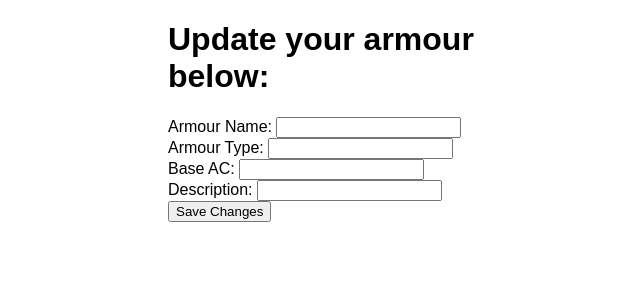
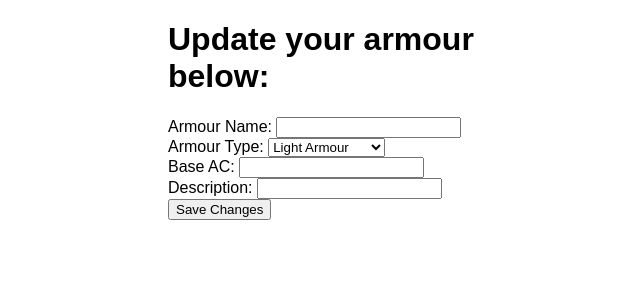
Before and after one commit to Pikmaniac369/C16302271-Final_Year_Project, a Flask app: template templates/updateArmour.html in a window 1280 px wide. Shown: the top 300 px of the page, without its empty margins (272-912 px from the left). Run offline with Flask 2, Linux system fonts and the light colour scheme; the template is opened without the code that fills it, so the values that code supplies are empty.

Commit message:
Edited the Armour Type field on both the armour page and update armour page. It now uses a drop-down list instead of a text field.

```diff
--- a/templates/armours.html
+++ b/templates/armours.html
@@ -12,7 +12,11 @@
         <form action="weapons.html" method="POST">
             <label>Armour Name: <input type="text" name="aName" id="aName" required></label>
             <br>
-            <label>Armour Type: <input type="text" name="aType" id="aType"></label>
+            <label>Armour Type: <select name="aType" id="aType">
+                <option value="Light Armour">Light Armour</option>
+                <option value="Medium Armour">Medium Armour</option>
+                <option value="Heavy Armour">Heavy Armour</option>
+            </select></label>
             <br>
             <label>Base Armour Class: <input type="text" name="aBase" id="aBase"></label>
             <br>
--- a/templates/updateArmour.html
+++ b/templates/updateArmour.html
@@ -12,7 +12,25 @@
         <form action="/updateArmour/{{armour.aID}}" method="POST">
             <label>Armour Name: <input type="text" name="aName" id="aName" value="{{armour.aName}}"></label>
             <br>
-            <label>Armour Type: <input type="text" name="aType" id="aType" value="{{armour.aType}}"></label>
+            <label>Armour Type: <select name="aType" id="aType">
+                {% if armour.aType == "Light Armour" %}
+                    <option value="Light Armour" selected>Light Armour</option>
+                {% else %}
+                    <option value="Light Armour">Light Armour</option>
+                {% endif %}
+
+                {% if armour.aType == "Medium Armour" %}
+                    <option value="Medium Armour" selected>Medium Armour</option>
+                {% else %}
+                    <option value="Medium Armour">Medium Armour</option>
+                {% endif %}
+
+                {% if armour.aType == "Heavy Armour" %}
+                    <option value="Heavy Armour" selected>Heavy Armour</option>
+                {% else %}
+                    <option value="Heavy Armour">Heavy Armour</option>
+                {% endif %}
+            </select></label>
             <br>
             <label>Base AC: <input type="text" name="aBase" id="aBase" value="{{armour.aBase}}"></label>
             <br>
```
